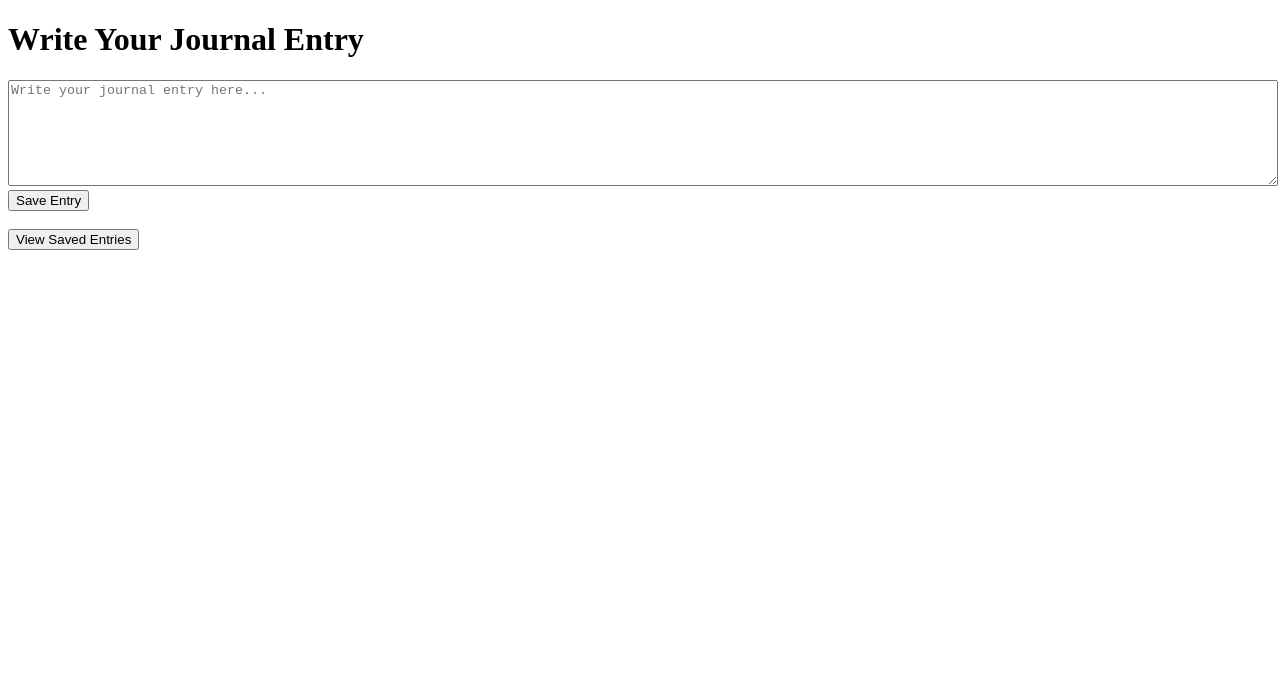
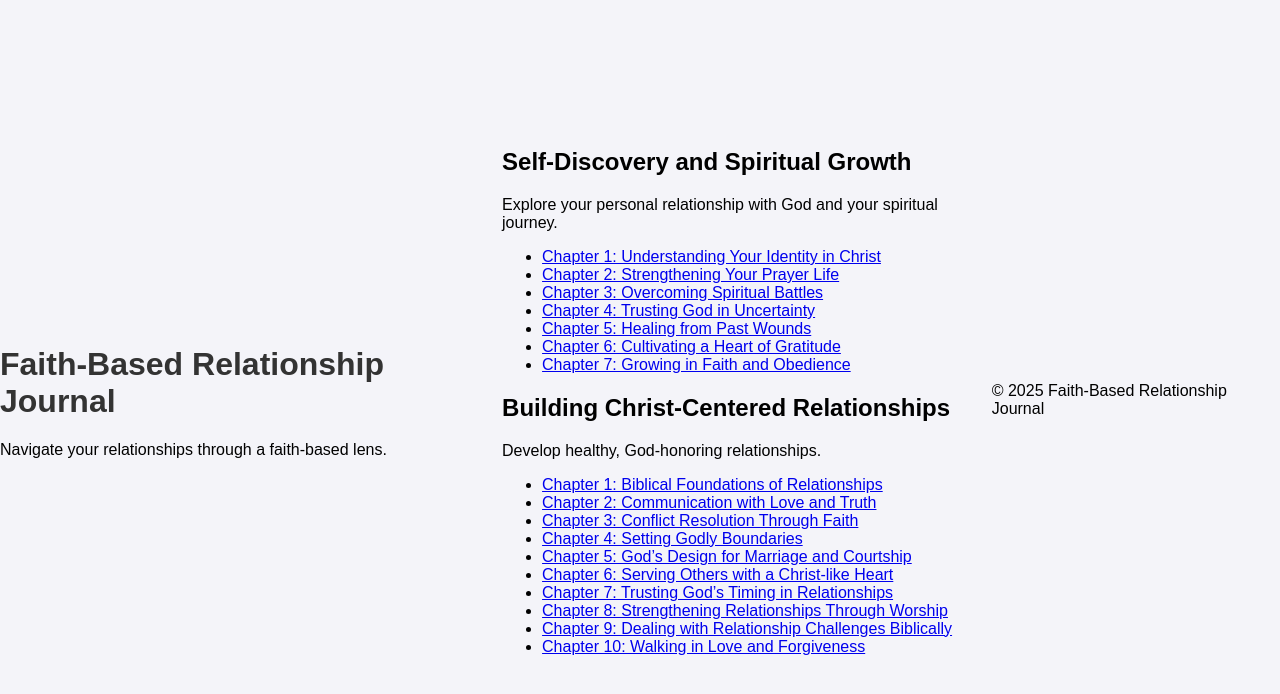
Before and after one commit to Mowah345/the-journals-project, a website: page index.html in a window 1280 px wide. Drawn offline with Linux system fonts and the light colour scheme.

Commit message:
Add files via upload

```diff
--- a/index.html
+++ b/index.html
@@ -3,37 +3,58 @@
 <head>
     <meta charset="UTF-8">
     <meta name="viewport" content="width=device-width, initial-scale=1.0">
-    <title>Write a Journal Entry</title>
-    <style>
-        textarea { width: 100%; height: 100px; }
-    </style>
+    <title>Faith-Based Relationship Journal</title>
+    <link rel="stylesheet" href="styles.css">
+    <script defer src="script.js"></script>
 </head>
 <body>
-    <h1>Write Your Journal Entry</h1>
+    <header>
+        <h1>Faith-Based Relationship Journal</h1>
+        <p>Navigate your relationships through a faith-based lens.</p>
+    </header>
 
-    <form id="journalForm">
-        <textarea id="journalEntry" placeholder="Write your journal entry here..." required></textarea>
-        <button type="submit">Save Entry</button>
-    </form>
+    <main>
+        <section id="category-1">
+            <h2>Self-Discovery and Spiritual Growth</h2>
+            <p>Explore your personal relationship with God and your spiritual journey.</p>
+            <ul>
+                <li><a href="#" onclick="loadChapter(1)">Chapter 1: Understanding Your Identity in Christ</a></li>
+                <li><a href="#" onclick="loadChapter(2)">Chapter 2: Strengthening Your Prayer Life</a></li>
+                <li><a href="#" onclick="loadChapter(3)">Chapter 3: Overcoming Spiritual Battles</a></li>
+                <li><a href="#" onclick="loadChapter(4)">Chapter 4: Trusting God in Uncertainty</a></li>
+                <li><a href="#" onclick="loadChapter(5)">Chapter 5: Healing from Past Wounds</a></li>
+                <li><a href="#" onclick="loadChapter(6)">Chapter 6: Cultivating a Heart of Gratitude</a></li>
+                <li><a href="#" onclick="loadChapter(7)">Chapter 7: Growing in Faith and Obedience</a></li>
+            </ul>
+        </section>
 
-    <br>
-    <a href="entries.html"><button>View Saved Entries</button></a>
+        <section id="category-2">
+            <h2>Building Christ-Centered Relationships</h2>
+            <p>Develop healthy, God-honoring relationships.</p>
+            <ul>
+                <li><a href="#" onclick="loadChapter(8)">Chapter 1: Biblical Foundations of Relationships</a></li>
+                <li><a href="#" onclick="loadChapter(9)">Chapter 2: Communication with Love and Truth</a></li>
+                <li><a href="#" onclick="loadChapter(10)">Chapter 3: Conflict Resolution Through Faith</a></li>
+                <li><a href="#" onclick="loadChapter(11)">Chapter 4: Setting Godly Boundaries</a></li>
+                <li><a href="#" onclick="loadChapter(12)">Chapter 5: God’s Design for Marriage and Courtship</a></li>
+                <li><a href="#" onclick="loadChapter(13)">Chapter 6: Serving Others with a Christ-like Heart</a></li>
+                <li><a href="#" onclick="loadChapter(14)">Chapter 7: Trusting God’s Timing in Relationships</a></li>
+                <li><a href="#" onclick="loadChapter(15)">Chapter 8: Strengthening Relationships Through Worship</a></li>
+                <li><a href="#" onclick="loadChapter(16)">Chapter 9: Dealing with Relationship Challenges Biblically</a></li>
+                <li><a href="#" onclick="loadChapter(17)">Chapter 10: Walking in Love and Forgiveness</a></li>
+            </ul>
+        </section>
 
-    <script>
-        document.getElementById("journalForm").addEventListener("submit", async function(event) {
-            event.preventDefault();
-            const entryText = document.getElementById("journalEntry").value;
-            if (!entryText.trim()) return;
+        <section id="chapter-content" style="display: none;">
+            <h2 id="chapter-title"></h2>
+            <p id="chapter-description"></p>
+            <textarea id="journal-entry" placeholder="Write your thoughts here..."></textarea>
+            <button onclick="saveEntry()">Save Entry</button>
+        </section>
+    </main>
 
-            await fetch("http://localhost:5000/save-entry", {
-                method: "POST",
-                headers: { "Content-Type": "application/json" },
-                body: JSON.stringify({ entry: entryText })
-            });
-
-            document.getElementById("journalEntry").value = "";
-            alert("Journal entry saved!");
-        });
-    </script>
+    <footer>
+        <p>&copy; 2025 Faith-Based Relationship Journal</p>
+    </footer>
 </body>
 </html>
--- /dev/null
+++ b/script.js
@@ -0,0 +1,36 @@
+const chapters = {
+    1: { title: "Understanding Your Identity in Christ", description: "Reflect on how your identity in Christ shapes your view of yourself and others." },
+    2: { title: "Strengthening Your Prayer Life", description: "Write about your current prayer habits and how you can grow in your conversation with God." },
+    3: { title: "Overcoming Spiritual Battles", description: "Describe a spiritual challenge you've faced and how God helped you overcome it." },
+    4: { title: "Trusting God in Uncertainty", description: "Write about a time you had to trust God despite not knowing the outcome." },
+    5: { title: "Healing from Past Wounds", description: "Reflect on past hurts and how God has worked in your healing process." },
+    6: { title: "Cultivating a Heart of Gratitude", description: "List ways you can practice gratitude in daily life." },
+    7: { title: "Growing in Faith and Obedience", description: "Share how you can deepen your obedience to God." },
+    8: { title: "Biblical Foundations of Relationships", description: "Write about what the Bible teaches about relationships." },
+    9: { title: "Communication with Love and Truth", description: "Describe ways to communicate in a Christ-like manner." },
+    10: { title: "Conflict Resolution Through Faith", description: "Share a conflict you resolved biblically." },
+    11: { title: "Setting Godly Boundaries", description: "List boundaries that honor God in relationships." },
+    12: { title: "God’s Design for Marriage and Courtship", description: "Reflect on God’s vision for marriage." },
+    13: { title: "Serving Others with a Christ-like Heart", description: "Write about acts of service in your relationships." },
+    14: { title: "Trusting God’s Timing in Relationships", description: "Reflect on waiting for God’s best." },
+    15: { title: "Strengthening Relationships Through Worship", description: "Share how worship strengthens relationships." },
+    16: { title: "Dealing with Relationship Challenges Biblically", description: "Write about trusting God in difficulties." },
+    17: { title: "Walking in Love and Forgiveness", description: "Reflect on showing Christ-like love and forgiveness." }
+};
+
+function loadChapter(chapterId) {
+    const chapter = chapters[chapterId];
+    if (chapter) {
+        document.getElementById("chapter-title").textContent = chapter.title;
+        document.getElementById("chapter-description").textContent = chapter.description;
+        document.getElementById("journal-entry").value = localStorage.getItem(`chapter_${chapterId}`) || "";
+        document.getElementById("chapter-content").style.display = "block";
+    }
+}
+
+function saveEntry() {
+    const chapterTitle = document.getElementById("chapter-title").textContent;
+    const entry = document.getElementById("journal-entry").value;
+    localStorage.setItem(`chapter_${chapterTitle}`, entry);
+    alert("Your journal entry has been saved!");
+}
```
